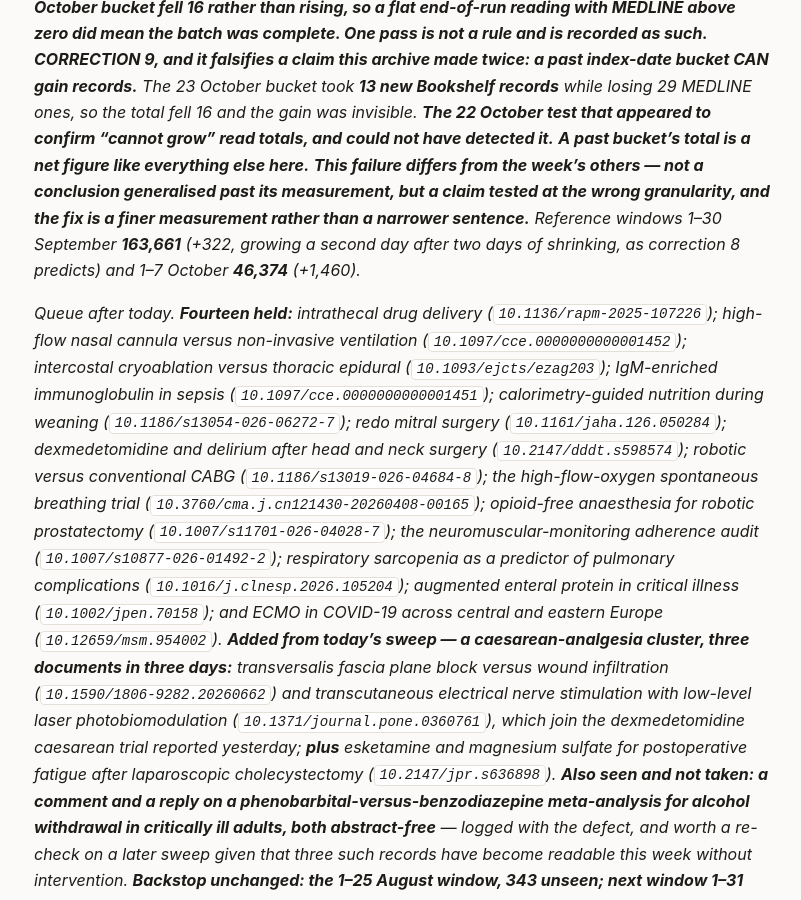
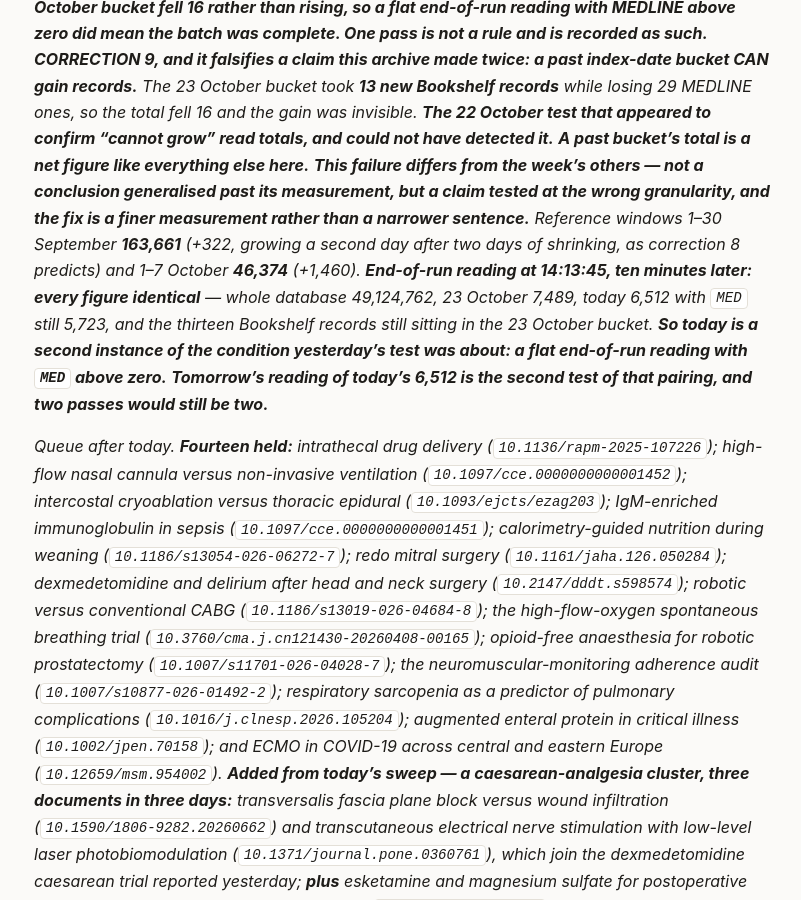
Before and after one commit to nicusilviuu/medical-literature, a Jekyll site: the page built from _briefs/2026-10-24.md, in a window 1280 px wide and 900 px high, scrolled down 8579 px. Shown: the whole window, without its empty margins (238-1039 px from the left). Built offline with Jekyll 4.4.1, drawn with Linux system fonts in a browser that asks for light colours.

Commit message:
Amend 2026-10-24: a second instance of the end-of-run test condition
Every figure identical ten minutes on, so today pairs a flat end-of-run reading
with a non-zero MED for the second day. Tomorrow's reading of today's bucket is
the second test of that pairing, and two passes would still be two.

Co-Authored-By: Claude Opus 5 <noreply@anthropic.com>
Claude-Session: https://claude.ai/code/session_01T5ivnnDnrzDTzAtfHdiCMS

```diff
--- a/_briefs/2026-10-24.md
+++ b/_briefs/2026-10-24.md
@@ -311,7 +311,12 @@ it.</strong> <strong>A past bucket's total is a net figure like everything else
 failure differs from the week's others — not a conclusion generalised past its measurement, but a claim tested
 at the wrong granularity, and the fix is a finer measurement rather than a narrower sentence.</strong>
 Reference windows 1–30 September <strong>163,661</strong> (+322, growing a second day after two days of
-shrinking, as correction 8 predicts) and 1–7 October <strong>46,374</strong> (+1,460).</em>
+shrinking, as correction 8 predicts) and 1–7 October <strong>46,374</strong> (+1,460).
+<strong>End-of-run reading at 14:13:45, ten minutes later: every figure identical</strong> — whole database
+49,124,762, 23 October 7,489, today 6,512 with <code>MED</code> still 5,723, and the thirteen Bookshelf records
+still sitting in the 23 October bucket. <strong>So today is a second instance of the condition yesterday's
+test was about: a flat end-of-run reading with <code>MED</code> above zero.</strong> <strong>Tomorrow's reading
+of today's 6,512 is the second test of that pairing, and two passes would still be two.</strong></em>
 
 <em>Queue after today. <strong>Fourteen held:</strong> intrathecal drug delivery
 (<code>10.1136/rapm-2025-107226</code>); high-flow nasal cannula versus non-invasive ventilation
```
Also changed, not shown: claude/outstanding.md (+7 -0 lines).
